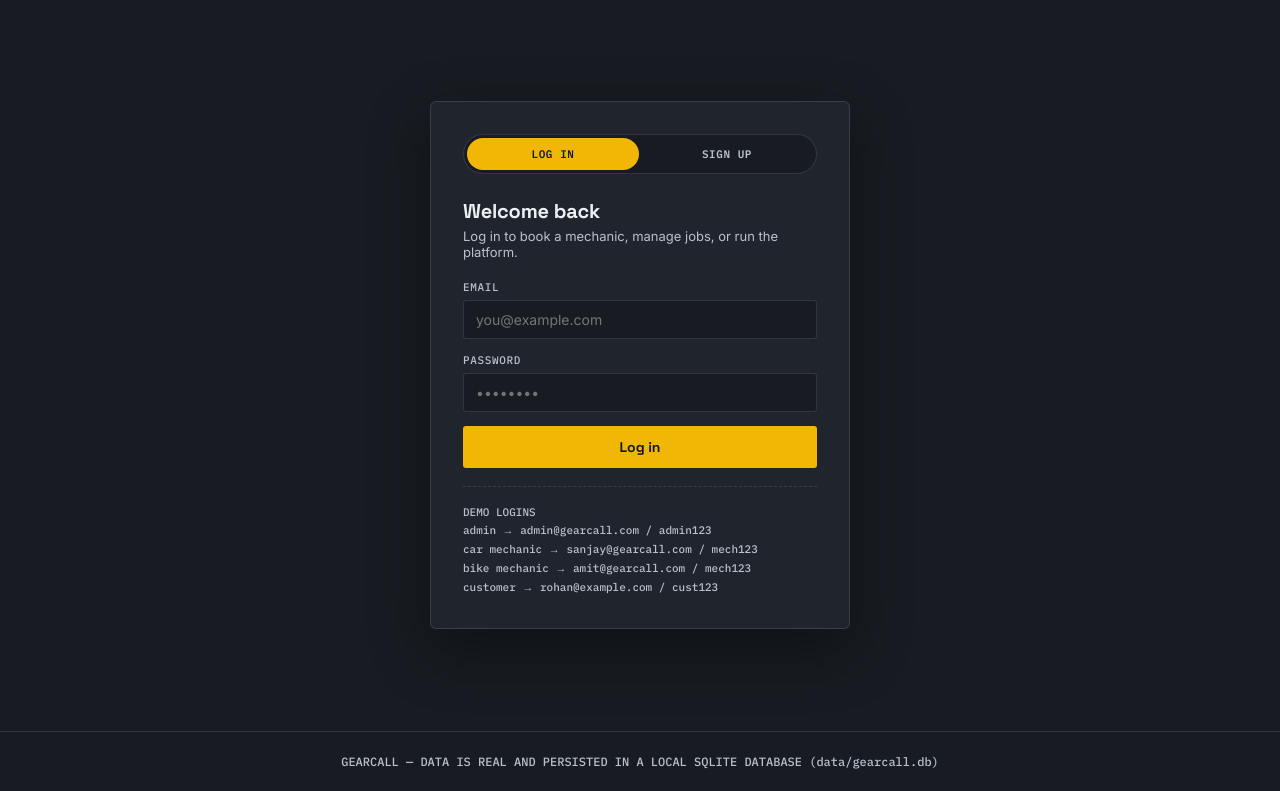
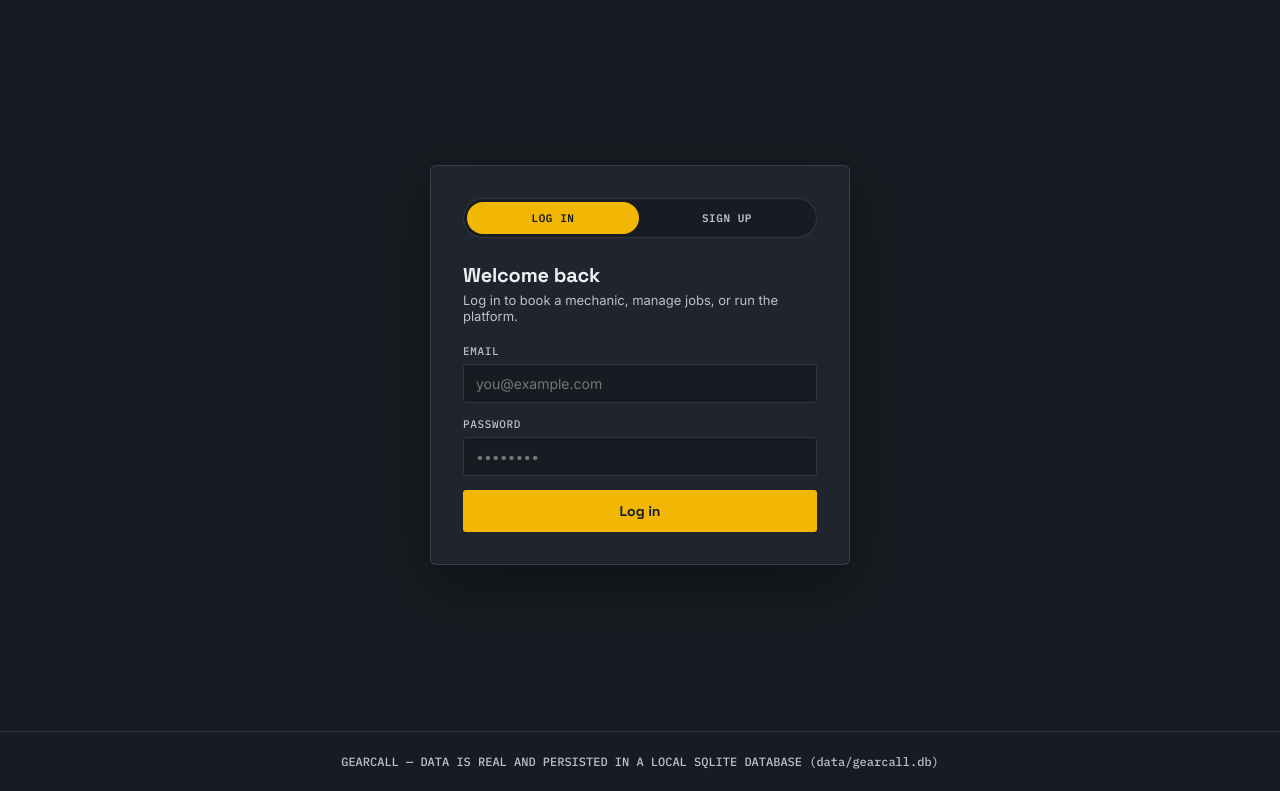
Before and after one commit to Dev97853/gearcall, a website: page public/index.html in a window 1280 px wide. Shown: the part 68-859 px from the top of the page. Drawn offline with Linux system fonts and the light colour scheme.

Commit message:
Remove demo logins from index.html
Removed demo login information from the login page.

```diff
--- a/public/index.html
+++ b/public/index.html
@@ -38,13 +38,6 @@
       <div class="field"><label>Email</label><input id="login-email" type="email" placeholder="you@example.com"></div>
       <div class="field"><label>Password</label><input id="login-password" type="password" placeholder="••••••••"></div>
       <button class="btn" onclick="doLogin()">Log in</button>
-      <div class="demo-hint">
-        DEMO LOGINS<br>
-        admin&nbsp;→&nbsp;admin@gearcall.com / admin123<br>
-        car mechanic&nbsp;→&nbsp;sanjay@gearcall.com / mech123<br>
-        bike mechanic&nbsp;→&nbsp;amit@gearcall.com / mech123<br>
-        customer&nbsp;→&nbsp;rohan@example.com / cust123
-      </div>
     </div>
 
     <!-- SIGNUP -->
```
